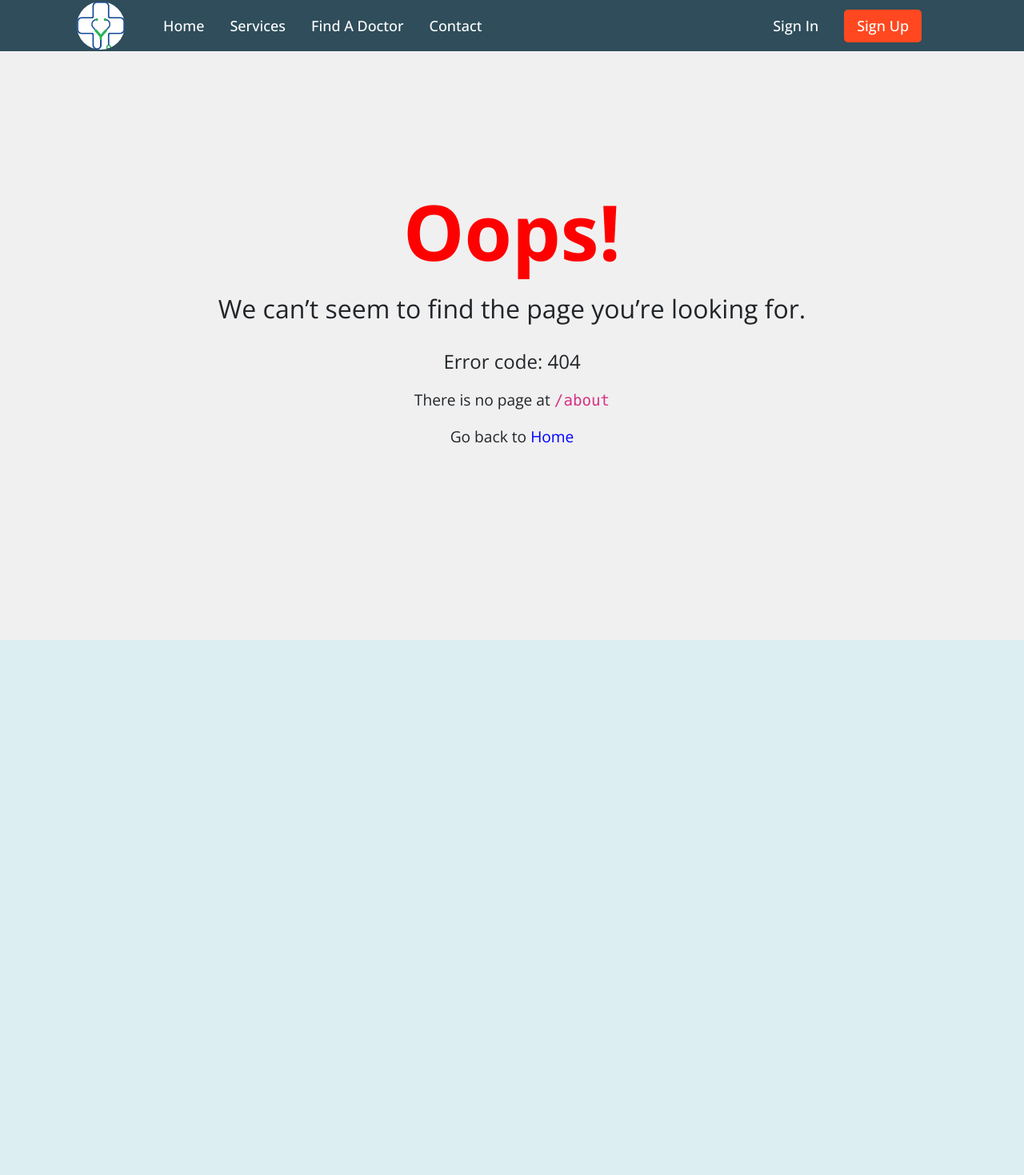
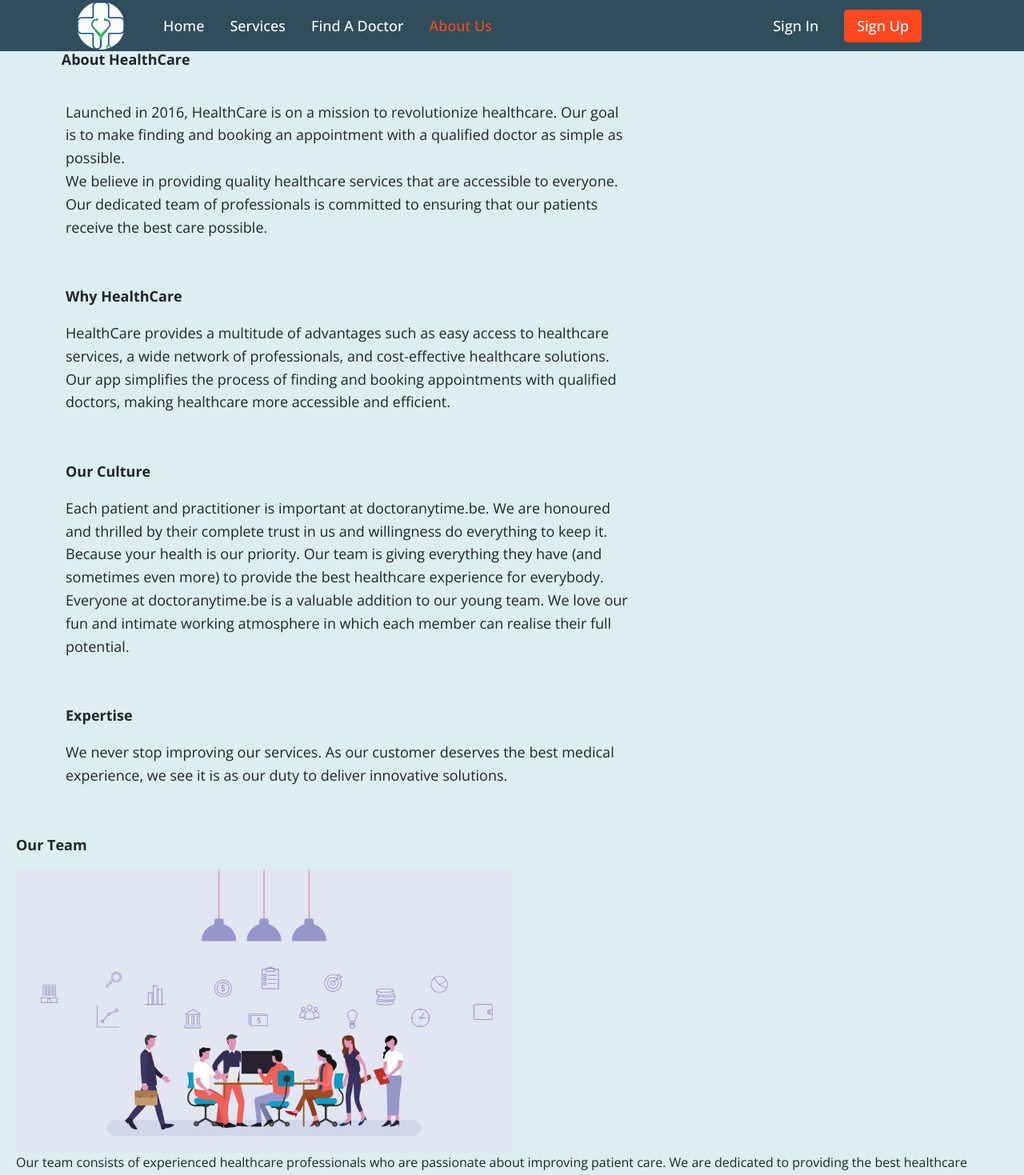
Before and after one commit to e-abdellah/Appointment-app-front, a React (Vite) app: page /about in a window 1280 px wide. Before the commit this address had no page. Shown: the top 1469 px of the page at 80% size. Before the commit the page ends 800 px from the top, so only its background shows below. Built offline with nearby package versions, Linux system fonts and the light colour scheme.

Commit message:
About + Footer components gecreed

```diff
--- /dev/null
+++ b/src/components/about/AboutUs.css
@@ -0,0 +1,53 @@
+.about-us {
+  display: flex;
+  flex-direction: column;
+  align-items: center;
+  justify-content: center;
+  padding: 20px;
+}
+
+.about-us__header {
+  padding-top: 5%;
+  padding-left: 6%;
+  margin-bottom: 5%;
+}
+
+.about-us__content,
+.about-us__why-healthCare,
+.about-us__our-culture,
+.about-us__expertise {
+  margin-bottom: 5%;
+  padding-left: 5%;
+}
+
+.about-us__header {
+  margin-bottom: 0;
+}
+
+.about-us__team-image img {
+  width: 50%;
+  height: auto;
+}
+
+.about-us__text,
+.about-us__why-healthCare p,
+.about-us__our-culture p,
+.about-us__expertise p {
+  font-size: 18px;
+  line-height: 1.6;
+  width: 60%;
+}
+
+.about-us__header,
+.about-us__team h2,
+.about-us__why-healthCare h2,
+.about-us__our-culture h2,
+.about-us__expertise h2 {
+  font-size: 18px;
+  font-weight: bold;
+  margin-bottom: 20px;
+}
+
+.about-us__expertise {
+  padding-left: 5%;
+}
--- /dev/null
+++ b/src/components/about/AboutUs.jsx
@@ -0,0 +1,78 @@
+import React from "react";
+import "./AboutUs.css";
+import teamImage from "../../../assets/imgs/team.jpg";
+
+const AboutUs = () => {
+  return (
+    <>
+      <div className="about-us__header">
+        <h2>About HealthCare</h2>{" "}
+      </div>
+      <div className="about-us">
+        <div className="about-us__content">
+          <div className="about-us__text">
+            <p>
+              Launched in 2016, HealthCare is on a mission to revolutionize
+              healthcare. Our goal is to make finding and booking an appointment
+              with a qualified doctor as simple as possible.
+            </p>
+            <p>
+              We believe in providing quality healthcare services that are
+              accessible to everyone. Our dedicated team of professionals is
+              committed to ensuring that our patients receive the best care
+              possible.
+            </p>
+          </div>
+        </div>
+        <div className="about-us__why-healthCare">
+          <h2>Why HealthCare</h2>
+          <p>
+            HealthCare provides a multitude of advantages such as easy access to
+            healthcare services, a wide network of professionals, and
+            cost-effective healthcare solutions. Our app simplifies the process
+            of finding and booking appointments with qualified doctors, making
+            healthcare more accessible and efficient.
+          </p>
+        </div>
+        <div className="about-us__our-culture">
+          <h2>Our Culture</h2>
+          <p>
+            Each patient and practitioner is important at doctoranytime.be. We
+            are honoured and thrilled by their complete trust in us and
+            willingness do everything to keep it.
+          </p>
+          <p>
+            Because your health is our priority. Our team is giving everything
+            they have (and sometimes even more) to provide the best healthcare
+            experience for everybody.
+          </p>
+          <p>
+            Everyone at doctoranytime.be is a valuable addition to our young
+            team. We love our fun and intimate working atmosphere in which each
+            member can realise their full potential.
+          </p>
+        </div>
+        <div className="about-us__expertise">
+          <h2>Expertise</h2>
+          <p>
+            We never stop improving our services. As our customer deserves the
+            best medical experience, we see it is as our duty to deliver
+            innovative solutions.
+          </p>
+        </div>
+        <div className="about-us__team">
+          <h2>Our Team</h2>
+          <div className="about-us__team-image">
+            <img src={teamImage} alt="Our Team" />
+          </div>
+          <p>
+            Our team consists of experienced healthcare professionals who are
+            passionate about improving patient care. We are dedicated to
+            providing the best healthcare services to our patients.
+          </p>
+        </div>
+      </div>
+    </>
+  );
+};
+export default AboutUs;
--- a/src/components/navigation/NavBar.jsx
+++ b/src/components/navigation/NavBar.jsx
@@ -10,16 +10,10 @@
           <img src="../../../assets/imgs/logo.png" alt="logo" />
         </div>
         <div className="app__navBar-links_container">
-          <NavLink
-            to="/"
-            className="app__navBar-links_container_link"
-          >
+          <NavLink to="/" className="app__navBar-links_container_link">
             Home
           </NavLink>
-          <NavLink
-            to="/services"
-            className="app__navBar-links_container_link"
-          >
+          <NavLink to="/services" className="app__navBar-links_container_link">
             Services
           </NavLink>
           <NavLink
@@ -28,11 +22,8 @@
           >
             Find a Doctor
           </NavLink>
-          <NavLink
-            to="/contact"
-            className="app__navBar-links_container_link"
-          >
-            Contact
+          <NavLink to="/about" className="app__navBar-links_container_link">
+            About Us
           </NavLink>
         </div>
       </div>
--- a/src/components/pages/Home/HomePage.jsx
+++ b/src/components/pages/Home/HomePage.jsx
@@ -3,6 +3,7 @@
 import FAQSection from '../FaQ/FaQSection';
 import Features from '../features/Features';
 import Services from '../services/Services';
+import Footer from '../footer/Footer';
 
 const HomePage = () => {
   return (
@@ -27,6 +28,7 @@
       <Features />
       <Services />
       <FAQSection />
+      <Footer />
     </div>
   );
 };
--- /dev/null
+++ b/src/components/pages/footer/Footer.css
@@ -0,0 +1,31 @@
+.footer {
+  background-color: var(--glacier-400);
+  color: white;
+  padding: 20px;
+  text-align: center;
+}
+
+.footer__container {
+  max-width: 1200px;
+  margin: 0 auto;
+}
+
+.footer__links {
+  display: flex;
+  justify-content: center;
+  gap: 20px;
+  margin-bottom: 20px;
+}
+
+.footer__link {
+  color: white;
+  text-decoration: none;
+}
+
+.footer__link:hover {
+  text-decoration: underline;
+}
+
+.footer__text {
+  margin: 0;
+}
--- /dev/null
+++ b/src/components/pages/footer/Footer.jsx
@@ -0,0 +1,31 @@
+import React from "react";
+import "./Footer.css";
+import { Link } from "react-router-dom";
+
+const Footer = () => {
+  return (
+    <footer className="footer">
+      <div className="footer__container">
+        <div className="footer__links">
+          <Link to="/about" className="footer__link">
+            About Us
+          </Link>
+          <Link to="/contact" className="footer__link">
+            Contact
+          </Link>
+          <Link to="/privacy-policy" className="footer__link">
+            Privacy Policy
+          </Link>
+          <Link to="/terms-of-service" className="footer__link">
+            Terms of Service
+          </Link>
+        </div>
+        <p className="footer__text">
+          © 2023 Medicare developed by Abdellah El Halimi All rights reserved.
+        </p>
+      </div>
+    </footer>
+  );
+};
+
+export default Footer;
--- a/src/main.jsx
+++ b/src/main.jsx
@@ -2,10 +2,11 @@
 import ReactDOM from "react-dom";
 import { useRoutes, BrowserRouter as Router } from "react-router-dom";
 import "./index.css";
-import NotFound from "./components/NotFound";
+import NotFound from "./components/notFound/NotFound";
 import Layout from "./components/Layout";
 import HomePage from "./components/pages/Home/HomePage";
 import FindADoctor from "./components/FindADoct/FindADoctor";
+import AboutUs from "./components/about/AboutUs";
 
 const routes = [
   {
@@ -14,6 +15,7 @@
     children: [
       { index: true, element: <HomePage /> },
       { path: "findADoctor", element: <FindADoctor /> },
+      { path: "about", element: <AboutUs /> },
       { path: "*", element: <NotFound /> },
     ],
   },
```
Also changed, not shown: assets/imgs/team.jpg (added), src/components/loader/Loader.css (renamed from src/components/Loader.css), src/components/loader/Loader.jsx (renamed from src/components/Loader.jsx), src/components/notFound/NotFound.css (renamed from src/components/NotFound.css), src/components/notFound/NotFound.jsx (renamed from src/components/NotFound.jsx).
